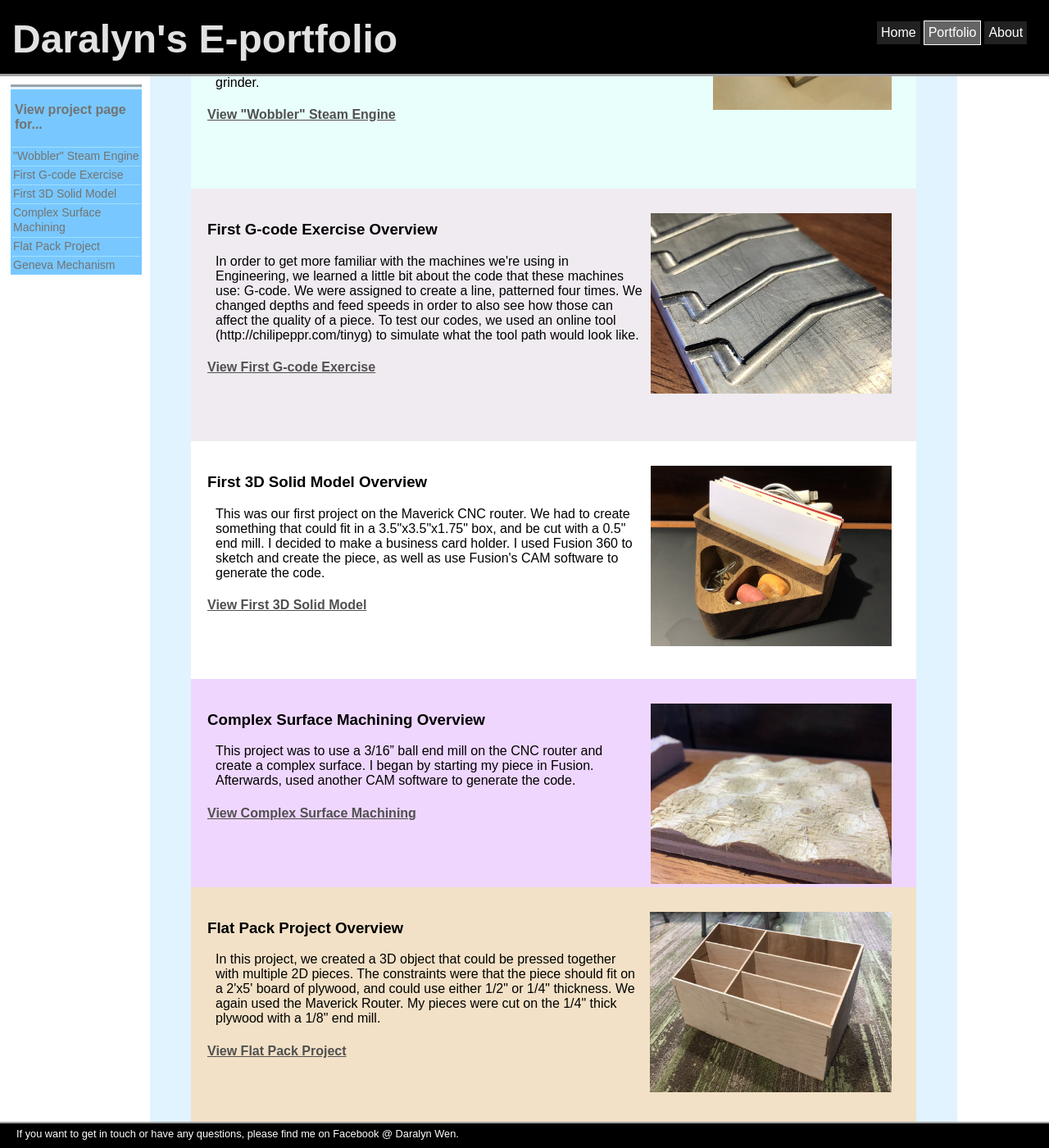
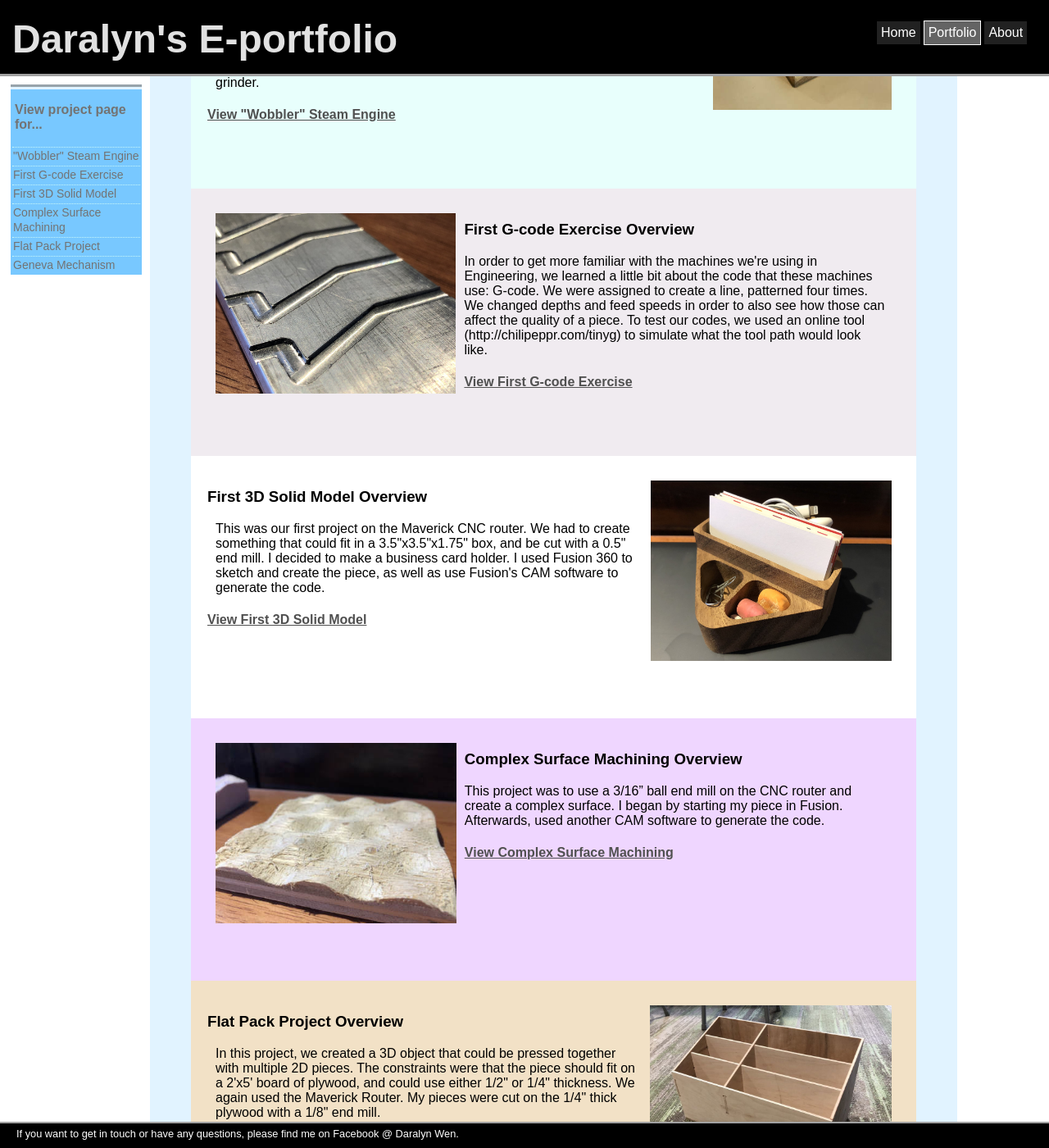
Before and after one commit to daralyn/daralyn.github.io, a Jekyll site: the page built from portfolio/engineering/index.html, in a window 1280 px wide and 1400 px high, scrolled down 592 px. Shown: the whole window at 82% size. Built offline with Jekyll 4.4.1, drawn with Linux system fonts in a browser that asks for light colours.

Commit message:
Update index.html

```diff
--- a/portfolio/engineering/index.html
+++ b/portfolio/engineering/index.html
@@ -60,7 +60,7 @@ title: Daralyn's Engineering Portfolio
 	     <h4><a href="https://daralyn.github.io/portfolio/engineering/wobbler-steam-engine">View "Wobbler" Steam Engine</a></h4>
 	</div>
 	<div id="gcodebackground">
-		<img src="https://daralyn.github.io/photos/engineering/gcodeproject.jpg" alt="Photo of my g-code project pattern." style="float: right; height: 220px; margin: 10px;">
+		<img src="https://daralyn.github.io/photos/engineering/gcodeproject.jpg" alt="Photo of my g-code project pattern." style="float: left; height: 220px; margin: 10px;">
 	    <h3 id="g-code">First G-code Exercise Overview</h3>
 	      <p class="expl">In order to get more familiar with the machines we're using in Engineering, we learned a little bit about the code that these machines use: G-code. We were assigned to create a line, patterned four times. We changed depths and feed speeds in order to also see how those can affect the quality of a piece. To test our codes, we used an online tool (http://chilipeppr.com/tinyg) to simulate what the tool path would look like.</p>
 	      <h4><a href="https://daralyn.github.io/portfolio/engineering/first-g-code-exercise">View First G-code Exercise</a></h4>
@@ -72,7 +72,7 @@ title: Daralyn's Engineering Portfolio
 	      <h4><a href="https://daralyn.github.io/portfolio/engineering/first-3d-solid-model">View First 3D Solid Model</a></h4>
 	</div>
 	<div id="complexsurfacebackground">
-		<img src="https://daralyn.github.io/photos/engineering/complexsurface.jpg" alt="Photo of the complex surface I designed on Fusion360 cut on plywood." style="float: right; height: 220px; margin: 10px;">
+		<img src="https://daralyn.github.io/photos/engineering/complexsurface.jpg" alt="Photo of the complex surface I designed on Fusion360 cut on plywood." style="float: left; height: 220px; margin: 10px;">
 	    <h3 id="complexsurface">Complex Surface Machining Overview</h3>
 	      <p class="expl">This project was to use a 3/16” ball end mill on the CNC router and create a complex surface. I began by starting my piece in Fusion. Afterwards, used another CAM software to generate the code. </p>
 	      <h4><a href="https://daralyn.github.io/portfolio/engineering/complex-surface-machining">View Complex Surface Machining</a></h4>
@@ -84,7 +84,7 @@ title: Daralyn's Engineering Portfolio
 	      <h4><a href="https://daralyn.github.io/portfolio/engineering/flat-pack-project">View Flat Pack Project</a></h4>
 	</div>
 	<div id="genevabackground">
-		<img src="https://daralyn.github.io/photos/engineering/genevamechanism.jpg" alt="Photo of my metal geneva mechanism." style="float: right; height: 220px; margin: 10px;">
+		<img src="https://daralyn.github.io/photos/engineering/genevamechanism.jpg" alt="Photo of my metal geneva mechanism." style="float: left; height: 220px; margin: 10px;">
 	    <h3 id="geneva">Geneva Mechanism Overview</h3>
 	      <p class="expl">For this project, we looked at videos showing how the Geneva Mechanism moves/works. Then we had to design one ourselves and think about how it moves and think about clearances between parts. Larger clearances require less design accuracy but also can cause it not to operate correctly. Having no clearances would not allow it to move. We used the laser cutter to cut the pieces out and test if the clearances worked. I made adjustments, and then we used Fusion 360's CAM software to generate code to cut out the drive wheel. We then cut out the remaining pieces on the water jet, and assembled it.</p>
 	      <h4> <a href="https://daralyn.github.io/portfolio/engineering/geneva-mechanism"> View Geneva Mechanism </a></h4>
@@ -98,16 +98,7 @@ title: Daralyn's Engineering Portfolio
 	</div>
 
 <style>
-	/**img{
-		float: right; height: 220px; margin: 10px;
-	}
 
-	img.vertpic{
-		float: right;
-		height: 280px;
-		margin: 10px;
-	}
-	**/
 	.expl{
 		padding-left: 10px;
 		padding-right: 15px;
@@ -145,5 +136,6 @@ title: Daralyn's Engineering Portfolio
 		padding-top: 20px;
 		padding-bottom: 60px;
 		height: auto;
+		overflow: auto;
 	}
 </style>
```
